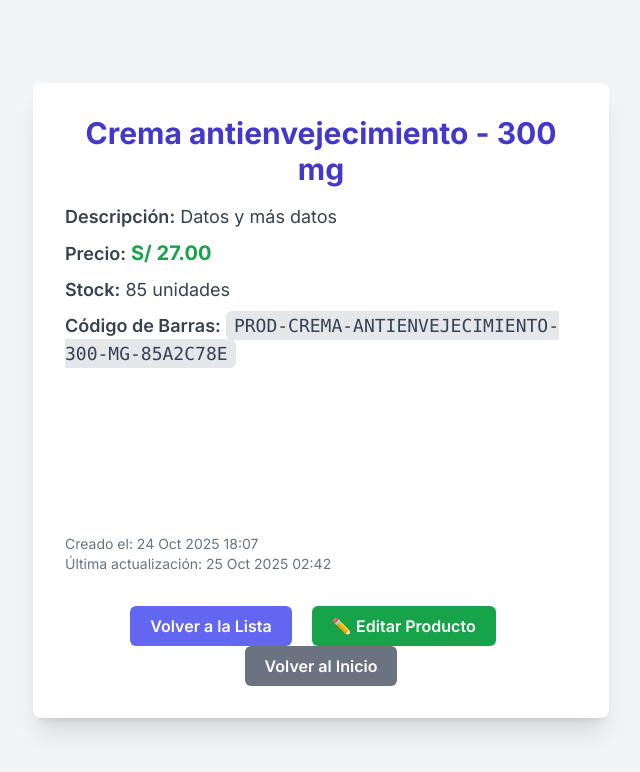
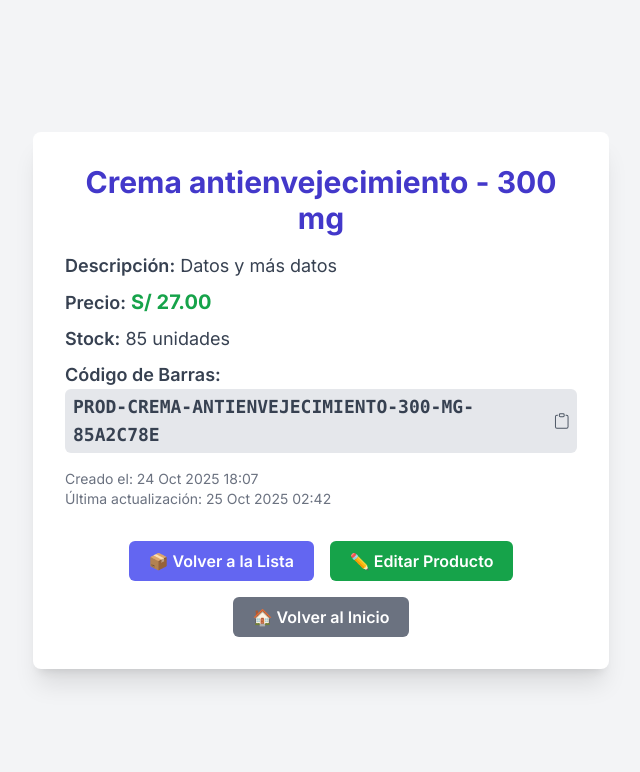
Before and after one commit to Urarara01/django-effective-codebar-sales, a Django app: page /products/4/ in a window 1280 px wide. Shown: the top 772 px of the page, without its empty margins (319-959 px from the left). Run offline with Django 5.2, Linux system fonts and the light colour scheme; a user stored in the database is signed in; data comes from the database, SQL or seed files in the repository; both versions use the stored data as it was after the commit; some libraries are stand-ins or nearby versions.

Commit message:
Corrigiendo diseño.

```diff
--- a/products/static/product-list/product_list.css
+++ b/products/static/product-list/product_list.css
@@ -102,11 +102,15 @@ body {
     font-weight: bold;
     transition: all 0.2s ease;
     box-shadow: 0 2px 4px rgba(0,0,0,0.1);
+    text-decoration: none;
 }
 .btn-eliminar:hover {
     background: #b91c1c;
     transform: scale(1.1);
     box-shadow: 0 4px 8px rgba(0,0,0,0.15);
+}
+.btn-eliminar svg {
+    pointer-events: none;
 }
 .acciones-producto {
     display: flex;
--- a/products/templates/products/product_detail.html
+++ b/products/templates/products/product_detail.html
@@ -22,40 +22,96 @@
             <p class="text-gray-700 text-lg mb-2"><strong class="font-semibold">Precio:</strong> <span class="text-green-600 font-bold text-xl">S/ {{ product.price|floatformat:2 }}</span></p>
             <p class="text-gray-700 text-lg mb-2"><strong class="font-semibold">Stock:</strong> {{ product.stock }} unidades</p>
             {% if product.barcode %}
-                <p class="text-gray-700 text-lg mb-2"><strong class="font-semibold">Código de Barras:</strong> <span class="font-mono bg-gray-200 px-2 py-1 rounded-md">{{ product.barcode }}</span>
-                <svg id="barcode"></svg>
+                <p class="text-gray-700 text-lg mb-2">
+                    <strong class="font-semibold">Código de Barras:</strong>
+                    <span id="barcode-text"
+                          class="font-semibold font-mono bg-gray-200 px-2 py-1 rounded-md cursor-pointer hover:bg-gray-300 transition-colors duration-200 select-all inline-flex items-center"
+                          onclick="copyBarcode()"
+                          title="Click para copiar al portapapeles">
+                        {{ product.barcode }}
+                        <svg class="ml-2 w-4 h-4 text-gray-600" xmlns="http://www.w3.org/2000/svg" fill="currentColor" viewBox="0 0 16 16">
+                            <path d="M4 1.5H3a2 2 0 0 0-2 2V14a2 2 0 0 0 2 2h10a2 2 0 0 0 2-2V3.5a2 2 0 0 0-2-2h-1v1h1a1 1 0 0 1 1 1V14a1 1 0 0 1-1 1H3a1 1 0 0 1-1-1V3.5a1 1 0 0 1 1-1h1v-1z"/>
+                            <path d="M9.5 1a.5.5 0 0 1 .5.5v1a.5.5 0 0 1-.5.5h-3a.5.5 0 0 1-.5-.5v-1a.5.5 0 0 1 .5-.5h3zm-3-1A1.5 1.5 0 0 0 5 1.5v1A1.5 1.5 0 0 0 6.5 4h3A1.5 1.5 0 0 0 11 2.5v-1A1.5 1.5 0 0 0 9.5 0h-3z"/>
+                        </svg>
+                    </span>
                 </p>
+                <div id="copy-notification" class="hidden text-green-600 text-sm mb-2">
+                    ✅ Código copiado al portapapeles
+                </div>
             {% endif %}
             <p class="text-gray-500 text-sm mt-4">Creado el: {{ product.created_at|date:"d M Y H:i" }}</p>
             <p class="text-gray-500 text-sm">Última actualización: {{ product.updated_at|date:"d M Y H:i" }}</p>
         </div>
 
-        <div class="mt-8 text-center">
-            <a href="{% url 'product_list' %}" class="inline-block bg-indigo-500 hover:bg-indigo-600 text-white font-semibold py-2 px-5 rounded-md transition duration-300 ease-in-out mr-4">
-                Volver a la Lista
+        <div class="mt-8 flex flex-wrap justify-center gap-4">
+            <a href="{% url 'product_list' %}" class="inline-block bg-indigo-500 hover:bg-indigo-600 text-white font-semibold py-2 px-5 rounded-md transition duration-300 ease-in-out">
+                📦 Volver a la Lista
             </a>
             {% if user.is_superuser %}
-                <a href="{% url 'product_update' product.pk %}" class="inline-block bg-green-600 hover:bg-green-700 text-white font-semibold py-2 px-5 rounded-md transition duration-300 ease-in-out mr-4">
+                <a href="{% url 'product_update' product.pk %}" class="inline-block bg-green-600 hover:bg-green-700 text-white font-semibold py-2 px-5 rounded-md transition duration-300 ease-in-out">
                     ✏️ Editar Producto
                 </a>
             {% endif %}
             <a href="{% url 'home' %}" class="inline-block bg-gray-500 hover:bg-gray-600 text-white font-semibold py-2 px-5 rounded-md transition duration-300 ease-in-out">
-                Volver al Inicio
+                🏠 Volver al Inicio
             </a>
         </div>
     </div>
 
     <script>
+        function copyBarcode() {
+            const barcodeText = document.getElementById('barcode-text').textContent.trim();
+            const notification = document.getElementById('copy-notification');
+
+            // Usar la API moderna de clipboard si está disponible
+            if (navigator.clipboard && window.isSecureContext) {
+                navigator.clipboard.writeText(barcodeText).then(() => {
+                    showCopyNotification(notification);
+                }).catch(err => {
+                    console.error('Error al copiar: ', err);
+                    fallbackCopyTextToClipboard(barcodeText, notification);
+                });
+            } else {
+                // Fallback para navegadores más antiguos
+                fallbackCopyTextToClipboard(barcodeText, notification);
+            }
+        }
+
+        function fallbackCopyTextToClipboard(text, notification) {
+            const textArea = document.createElement("textarea");
+            textArea.value = text;
+            textArea.style.top = "0";
+            textArea.style.left = "0";
+            textArea.style.position = "fixed";
+
+            document.body.appendChild(textArea);
+            textArea.focus();
+            textArea.select();
+
+            try {
+                const successful = document.execCommand('copy');
+                if (successful) {
+                    showCopyNotification(notification);
+                }
+            } catch (err) {
+                console.error('Error al copiar: ', err);
+            }
+
+            document.body.removeChild(textArea);
+        }
+
+        function showCopyNotification(notification) {
+            notification.classList.remove('hidden');
+            setTimeout(() => {
+                notification.classList.add('hidden');
+            }, 2000);
+        }
+
+        // Hacer que el texto también sea clickeable para copiar
         document.addEventListener('DOMContentLoaded', function () {
-            const code = "{{ product.barcode }}"; // Django renderiza este valor
-            if (code) {
-                JsBarcode("#barcode", code, {
-                    format: "CODE128", // Puedes usar EAN13 si es válido
-                    lineColor: "#000",
-                    width: 1, // Ancho de las barras
-                    height: 30,
-                    displayValue: true
-                });
+            const barcodeText = document.getElementById('barcode-text');
+            if (barcodeText) {
+                barcodeText.addEventListener('click', copyBarcode);
             }
         });
     </script>
--- a/products/templates/products/product_list.html
+++ b/products/templates/products/product_list.html
@@ -31,7 +31,9 @@
                     <a href="{% url 'product_delete' product.pk %}" class="btn-eliminar"
                        onclick="return confirm('¿Estás seguro de que quieres eliminar {{ product.name }}?')"
                        title="Eliminar producto">
-                        x
+                        <svg xmlns="http://www.w3.org/2000/svg" width="16" height="16" fill="currentColor" viewBox="0 0 16 16">
+                            <path d="M2.146 2.854a.5.5 0 1 1 .708-.708L8 7.293l5.146-5.147a.5.5 0 0 1 .708.708L8.707 8l5.147 5.146a.5.5 0 0 1-.708.708L8 8.707l-5.146 5.147a.5.5 0 0 1-.708-.708L7.293 8 2.146 2.854Z"/>
+                        </svg>
                     </a>
                 {% endif %}
                 <div>
```
Also changed, not shown: db.sqlite3.
